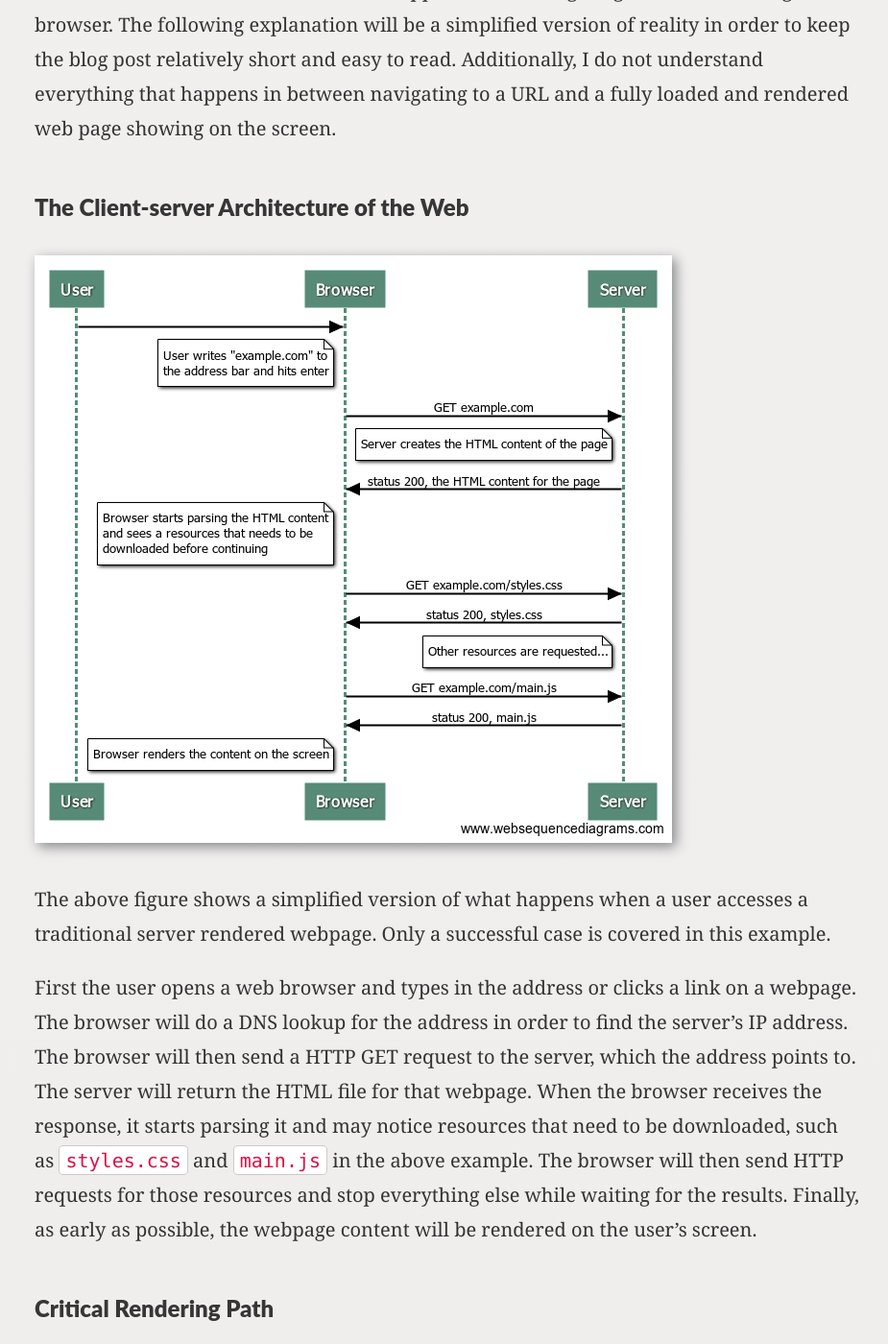
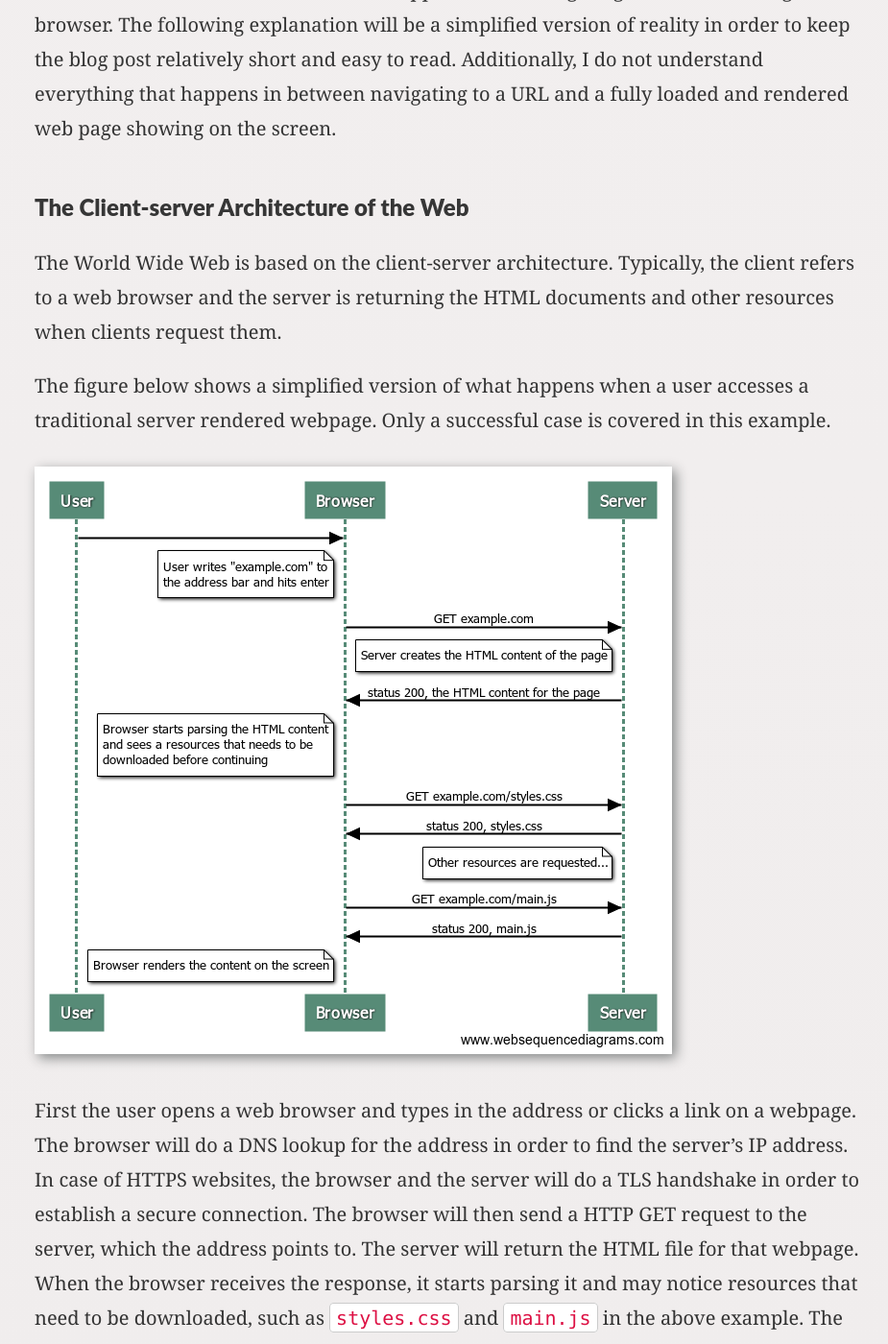
Before and after one commit to olpeh/olpeh.github.io, a Jekyll site: the page built from _posts/2019-02-17-how-i-made-my-blog-blazing-fast.md, in a window 1280 px wide and 1400 px high, scrolled down 1508 px. Shown: the whole window at 96% size, without its empty margins (174-1099 px from the left). Built offline with Jekyll 4.4.1, drawn with Linux system fonts in a browser that asks for light colours; comment, search, counter and statistics services are not loaded; some of the changed text lies outside the part shown.

Commit message:
Fix typos etc.

```diff
--- a/_posts/2019-02-17-how-i-made-my-blog-blazing-fast.md
+++ b/_posts/2019-02-17-how-i-made-my-blog-blazing-fast.md
@@ -14,13 +14,13 @@
 [![4 times 100 in the lighthouse audit.]({{ "/images/08-blazing-fast/100.png" | prepend: site.baseurl }})]({{ "/images/08-blazing-fast/100.png" | prepend: site.baseurl }}){:target="\_blank"}
 
 Isn't this a beautiful sight.
+
 This screenshot is from the [Lighthouse](https://developers.google.com/web/tools/lighthouse/){:target="\_blank"}{:rel="noopener"} audit result for my webpage.
-
 Lighthouse is an amazing tool for _quickly_ auditing the performance of a website.
 It may give you useful hints when trying to find the performance bottlenecks in loading a webpage.
 However, the results are not absolute and they should be taken with a grain of salt.
-But, I think everyone agrees seeing 4 times 100/100 feels good.
-And, as the most important measurement of performance, my site feels fast to use even on mobile devices and slower connections.
+But, I think everyone agrees seeing 4 times `100/100` feels good.
+And, as the most important measurement of performance, my site _feels_ fast to use even on mobile devices and slower connections.
 
 ## How Browsers Render Webpages
 
@@ -30,13 +30,17 @@
 
 ### The Client-server Architecture of the Web
 
+The World Wide Web is based on the client-server architecture.
+Typically, the client refers to a web browser and the server is returning the HTML documents and other resources when clients request them.
+
+The figure below shows a simplified version of what happens when a user accesses a traditional server rendered webpage.
+Only a successful case is covered in this example.
+
 [![The client-server architecture of the web.]({{ "/images/08-blazing-fast/client-server.png" | prepend: site.baseurl }})]({{ "/images/08-blazing-fast/client-server.png" | prepend: site.baseurl }}){:target="\_blank"}
-
-The above figure shows a simplified version of what happens when a user accesses a traditional server rendered webpage.
-Only a successful case is covered in this example.
 
 First the user opens a web browser and types in the address or clicks a link on a webpage.
 The browser will do a DNS lookup for the address in order to find the server's IP address.
+In case of HTTPS websites, the browser and the server will do a TLS handshake in order to establish a secure connection.
 The browser will then send a HTTP GET request to the server, which the address points to.
 The server will return the HTML file for that webpage.
 When the browser receives the response, it starts parsing it and may notice resources that need to be downloaded, such as `styles.css` and `main.js` in the above example.
@@ -88,7 +92,7 @@
 - Ineffective caching
 - Slow backends
 
-The list is not complete, and not a scientific result, but rather how I feel about the topic.
+The list is not complete, and not a scientific result, rather a representation of how I feel about the topic.
 But as you can see, I put the slow backends as last on the list.
 In my experience backend is typically not the bottleneck, but rather the frontend is.
 
@@ -109,6 +113,7 @@
 - Optimized and small images using [squoosh.app](https://squoosh.app/){:target="\_blank"}{:rel="noopener"}
   - However, I only optimize the images on the first page, not the additional images that are in the blog posts
   - Should probably automate the process somehow
+  - Typically I'm able to get ~60% smaller image sizes without loozing visual too much information that the human I can see
 - Cloudflare used as a CDN, and minimizes assets
   - read more about [my blog setup here]({{ "/2017/11/19/hello-world.html" | prepend: site.baseurl }})
 - Pages are prefetched for faster subsequent page loads
@@ -143,10 +148,10 @@
 
 Image source: [User-centric Performance Metrics](https://developers.google.com/web/fundamentals/performance/user-centric-performance-metrics){:target="\_blank"}{:rel="noopener"}.
 
-As you can see from the lighthouse results, the First Contentfu Page and First Meaningful Paint are happening almost at the same moment.
+As you can see from the lighthouse results, the First Contentful Paint and First Meaningful Paint are happening almost at the same moment.
 In fact, quite often Lighthouse reports same results for them when running the audit for my site.
 The Lighthouse results usually vary slightly between runs.
-What this result means, is that the browser is able to render meaningful content instead of placeholder or empty content whenever it gets to starting rendering.
+What this result means, is that the as soon as the browser is able to render something, it is meaningful content instead of placeholder or empty content whenever it gets to starting rendering.
 
 One important metric is the Time To Interactive.
 For my site, Lighthouse reported it at `1.2s` which is a very good result.
```
